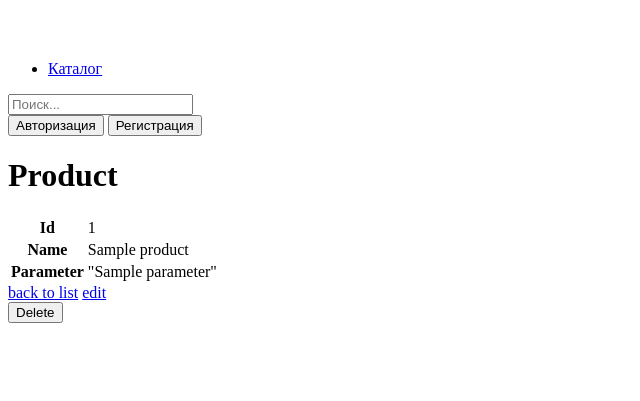
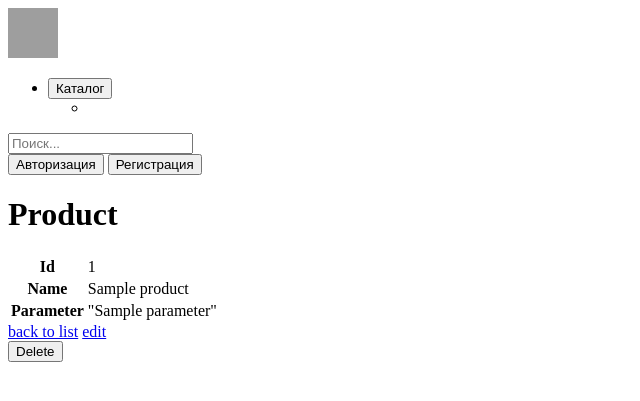
Before and after one commit to Kocmonavtik/VKR, a Symfony app: template templates/product/show.html.twig in a window 1280 px wide. Shown: the top 401 px of the page, without its empty margins (0-640 px from the left). Run offline with Twig, Linux system fonts and the light colour scheme; the template is opened without the code that fills it: most values are stand-ins (such as "Sample title", 1, 10 or a date in 2020); some libraries are stand-ins or nearby versions; grey boxes are pictures that could not be loaded.

Commit message:
Верстка хедера и настройка контроллеров

```diff
--- a/assets/app.js
+++ b/assets/app.js
@@ -8,5 +8,7 @@
 // any CSS you import will output into a single css file (app.css in this case)
 import './styles/app.scss';
 
+import {Collapse} from "bootstrap";
+
 // start the Stimulus application
 import './bootstrap';
--- a/assets/styles/app.scss
+++ b/assets/styles/app.scss
@@ -1 +1,2 @@
 @import "~bootstrap/scss/bootstrap";
+@import "~bootstrap/scss/_transitions";
--- a/config/routes.yaml
+++ b/config/routes.yaml
@@ -5,5 +5,5 @@ homepage:
   path: /
   controller: Symfony\Bundle\FrameworkBundle\Controller\RedirectController::urlRedirectAction
   defaults:
-    path: /about
+    path: /product
     permanent: true
--- a/src/Security/LoginFormAuthenticator.php
+++ b/src/Security/LoginFormAuthenticator.php
@@ -52,7 +52,7 @@ class LoginFormAuthenticator extends AbstractLoginFormAuthenticator
 
         // For example:
         // return new RedirectResponse($this->urlGenerator->generate('some_route'));
-        return new RedirectResponse($this->urlGenerator->generate('app_about'));
+        return new RedirectResponse($this->urlGenerator->generate('app_product_index'));
         //throw new \Exception('TODO: provide a valid redirect inside '.__FILE__);
     }
     public function start(Request $request, AuthenticationException $authException = null): Response
--- a/templates/base.html.twig
+++ b/templates/base.html.twig
@@ -16,22 +16,56 @@
     <header class="p-3 bg-dark text-white">
         <div class="container">
             <div class="d-flex flex-wrap align-items-center justify-content-center justify-content-lg-start">
-                <a href="product" class="d-flex align-items-center mb-2 mb-lg-0 text-white text-decoration-none">
-                    <svg class="bi me-2" width="40" height="32" role="img" aria-label="Agregator">
-                        <use xlink:href="#boostrap"></use>
-                    </svg>
+                <a href="{{ path('app_product_index') }}" class="d-flex align-items-center mb-2 mb-lg-0 text-white text-decoration-none">
+                    <img src="{{ asset('upload/storeLogo/LogoSite.jpg') }}" class="bi me-2" width="50" height="50" role="img" aria-label="Agregator" alt="">
                 </a>
                 <ul class="nav col-12 col-lg-auto me-lg-auto mb-2 justify-content-center mb-md-0">
                     <li>
-                        <a href="{{ path('app_product_index') }}" class="nav-link px-2 text-secondary">Каталог</a>
+                        {#<a href="{{ path('app_product_index') }}" class="nav-link px-2 text-white">Каталог</a>#}
+                        <button class="btn btn-toolbar d-inline-flex align-items-center rounded border-0 text-white"
+                                data-bs-toggle="collapse" data-bs-target="#catalog-collapse" aria-expanded="false">
+                            Каталог
+                        </button>
+                        <div class="collapse" id="catalog-collapse" style>
+                            <ul class=" btn-toggle list-unstyled fw-normal pb-1">
+                                <li>
+                                    {% for category in categories %}
+                                        {% if category[1] %}
+                                                <a class="dropdown-toggle link-dark d-inline-flex text-decoration-none rounded text-white" href="#" role="button" id="dropdownMenuLink" data-bs-toggle="dropdown" aria-expanded="false">
+                                                    {{ category[0].name }}
+                                                </a>
+                                                <ul class="dropdown-menu dropdown-menu-dark" aria-labelledby="dropdownMenuLink">
+                                                    {% for subCategory in category[1] %}
+                                                        <a href="" class="dropdown-item link-dark d-inline-flex text-decoration-none rounded text-white">{{ subCategory.name }}</a>
+                                                    {% endfor %}
+                                                </ul>
+                                            {#<a href="" class="link-dark d-inline-flex text-decoration-none rounded text-white">{{ category[0].name }}</a>#}
+                                        {% else %}
+                                            <a href="" class="link-dark d-inline-flex text-decoration-none rounded text-white">{{ category[0].name }}</a>
+                                        {% endif %}
+                                    {% endfor %}
+                                </li>
+                            </ul>
+                        </div>
                     </li>
                 </ul>
                 <form class="col-12 col-lg-auto mb-3 mb-lg-0 me-lg-3" role="search" action="{{ path('search_product') }}" method="get">
                     <input type="search" class="form-control form-control-dark text-white bg-dark" placeholder="Поиск..." aria-label="Search" name="q">
                 </form>
                 <div class="text-end">
-                    <button type="button" class="btn btn-outline-light me-2">Авторизация</button>
-                    <button type="button" class="btn btn-warning">Регистрация</button>
+                    {% if app.user %}
+                    <ul class="nav col-12 col-lg-auto me-lg-auto mb-2 justify-content-center mb-md-0">
+                        <li>
+                            <p class="nav col-12 col-lg-auto me-lg-auto mb-2 justify-content-center mb-md-0">Привет, {{app.user.name}} </p>
+                        </li>
+                        <li>
+                            <button type="button" class="btn btn-outline-light me-2" href="{{ path('app_login') }}">Профиль</button>
+                        </li>
+                    </ul>
+                    {% else %}
+                        <button type="button" class="btn btn-outline-light me-2" href="{{ path('app_login') }}">Авторизация</button>
+                        <button type="button" class="btn btn-warning" href="{{ path('app_register') }}">Регистрация</button>
+                    {% endif %}
                 </div>
             </div>
         </div>
--- a/templates/product/index.html.twig
+++ b/templates/product/index.html.twig
@@ -19,7 +19,7 @@
             <tr>
                 <td>{{ product.id }}</td>
                 <td>{{ product.name }}</td>
-                <td>{{ product.parameter ? product.parameter|json_encode : '' }}</td>
+                <td>{{ product.parameter ? product.parameter|json_encode(constant('JSON_UNESCAPED_UNICODE')) : '' }}</td>
                 <td>
                     <a href="{{ path('app_product_show', {'id': product.id}) }}">show</a>
                     <a href="{{ path('app_product_edit', {'id': product.id}) }}">edit</a>
```
Also changed, not shown: src/Controller/ProductController.php (+29 -1 lines), 1 other file.
